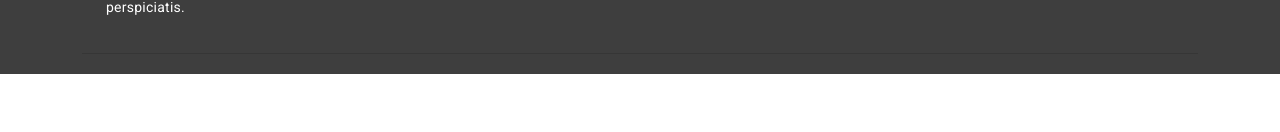
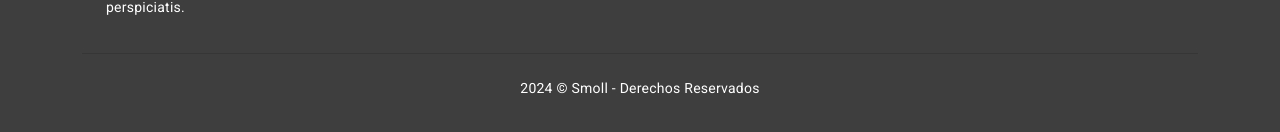
Before and after one commit to ismaelgonzales/imperialProvicional, an Angular app: page / in a window 1280 px wide. Shown: the part 3759-3891 px from the top of the page. Before the commit the page ends 3833 px from the top, so only its background shows below. Built offline with nearby package versions, Linux system fonts and the light colour scheme.

Commit message:
Mejora: Agregar icono de copyrigth

```diff
--- a/src/app/single-page/components/footer/footer.component.html
+++ b/src/app/single-page/components/footer/footer.component.html
@@ -45,5 +45,8 @@
             </div>
         </div>
         <mat-divider></mat-divider>
+        <div class="d-flex justify-content-center m-4">
+            <div class="copyright">2024 © Smoll - Derechos Reservados</div>
+        </div>
     </div>
 </div>
```
